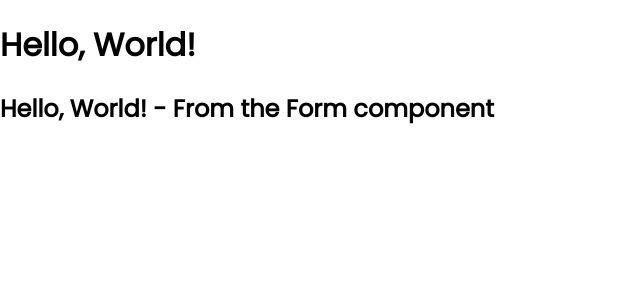
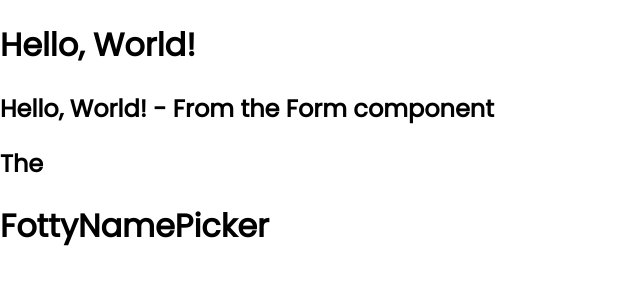
Before and after one commit to TechMilton/FootyNamePicker, a React (Create React App) app: page / in a window 1280 px wide. Shown: the top 300 px of the page, without its empty margins (0-640 px from the left). Built offline with nearby package versions, Linux system fonts and the light colour scheme.

Commit message:
set up basic structure of header.js and imported it to app.js

```diff
--- a/src/App.js
+++ b/src/App.js
@@ -3,11 +3,13 @@ import './App.css';
 
 //Components import
 import Form from './components/form/form';
+import Header from './components/header/header';
 
 const App = () => (
   <>
     <h1>Hello, World!</h1>
     <Form />
+    <Header />
   </>
 );
 
--- a/src/components/header/header.js
+++ b/src/components/header/header.js
@@ -0,0 +1,16 @@
+import React from 'react';
+
+
+const Header = () => {
+
+    return (
+        <>
+            <div>
+                <h2>The</h2>
+                <h1>FottyNamePicker</h1>
+            </div>
+        </>
+    );
+}
+
+export default Header;
```
